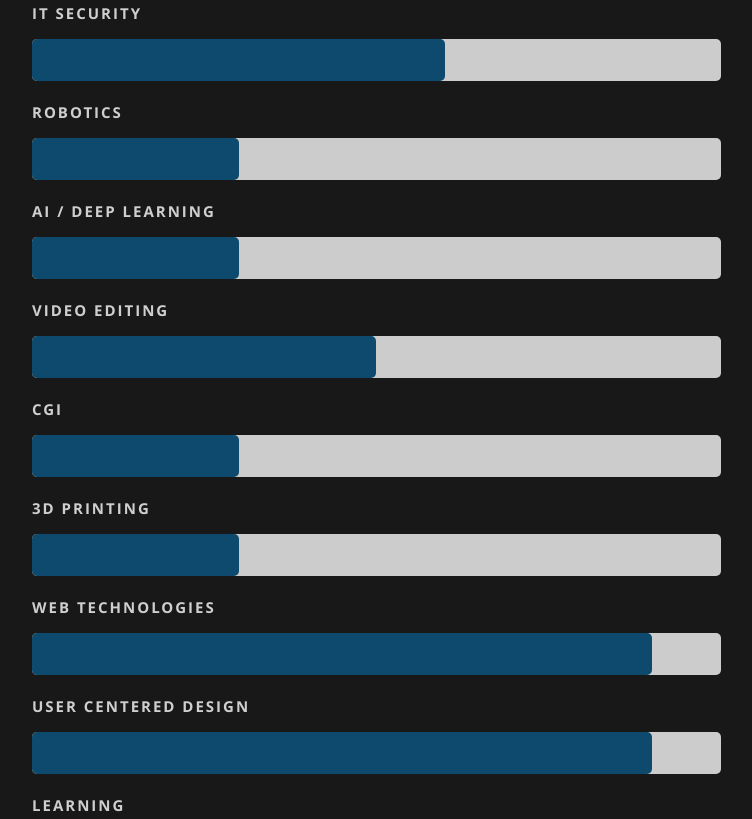
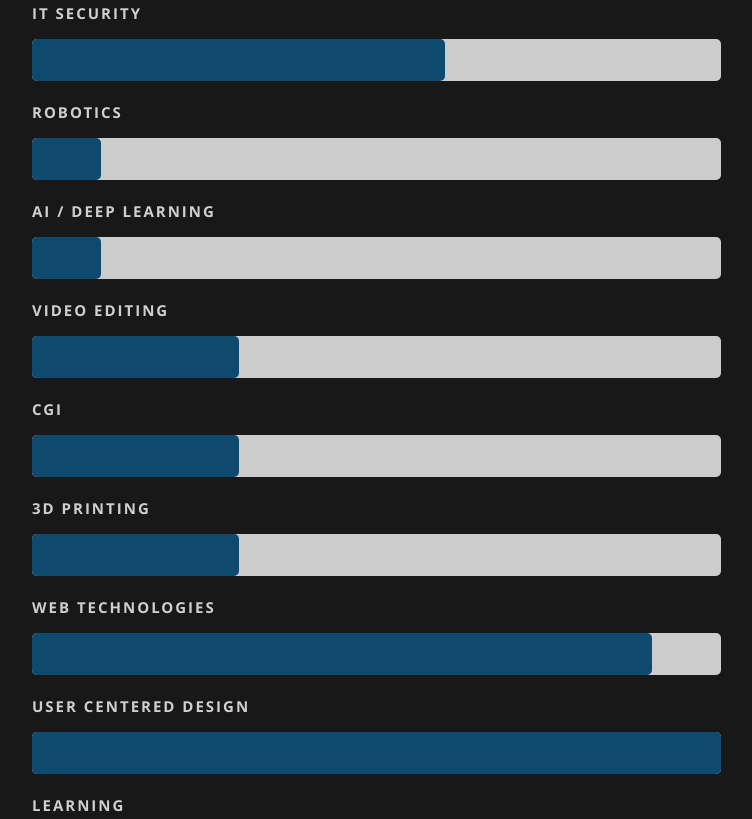
Before and after one commit to philipphock/philipphock.github.io, a plain HTML site: page index.html in a window 1280 px wide. Shown: the part 4634-5453 px from the top of the page, without its empty margins (373-1125 px from the left). Drawn offline with nearby package versions, Linux system fonts and the light colour scheme.

Commit message:
adjustede skill bars

```diff
--- a/index.html
+++ b/index.html
@@ -424,7 +424,7 @@
                         <p>In our lab at human factors, we use a robot from F & P Robotics called Lio. I teached him some tricks and I also know the basics in ROS.</p>
                      </details>
                      <br>
-                     <span class="bar-expand ex30"></span>
+                     <span class="bar-expand ex10"></span>
                      <span class="bar-expand-bg"></span>
 
                   </li>
@@ -436,7 +436,7 @@
                         <p>Participated in a hackation once and attended some online coursed. I know the very basics.</p>
                      </details>
                      <br>
-                     <span class="bar-expand ex30"></span>
+                     <span class="bar-expand ex10"></span>
                      <span class="bar-expand-bg"></span>
 
                   </li>
@@ -448,7 +448,7 @@
                         <p>As an HCI researcher, you have to make some short clips to present your research... and there's youtube for everything.</p>
                      </details>
                      <br>
-                     <span class="bar-expand ex50"></span>
+                     <span class="bar-expand ex30"></span>
                      <span class="bar-expand-bg"></span>
 
                   </li>
@@ -496,7 +496,7 @@
                         <p>As a child of media informatics and human factors, user centered design is the language I speak fluently. To me, it's like riding a bicycle or skydiving. It comes naturally if you're used to it.</p>
                      </details>
                      <br>
-                     <span class="bar-expand ex90"></span>
+                     <span class="bar-expand ex100"></span>
                      <span class="bar-expand-bg"></span>
 
                   </li>
```
